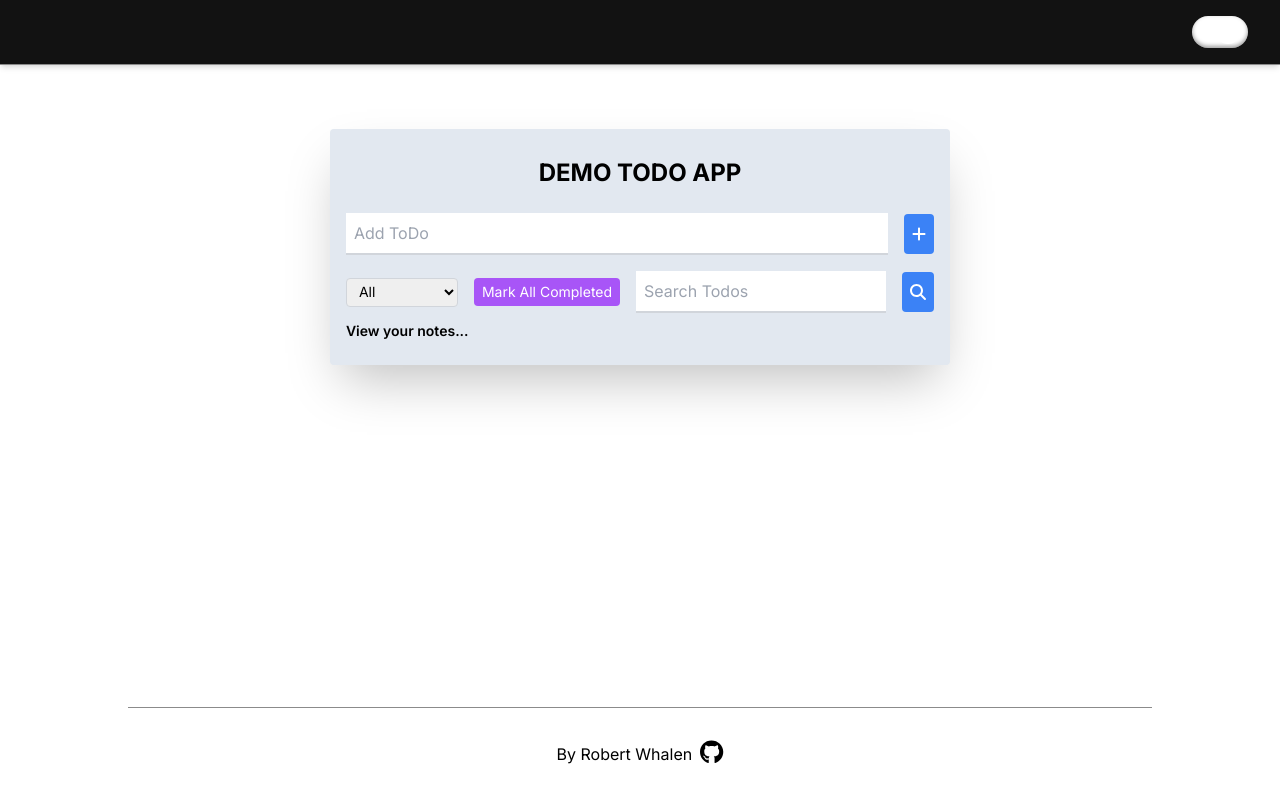
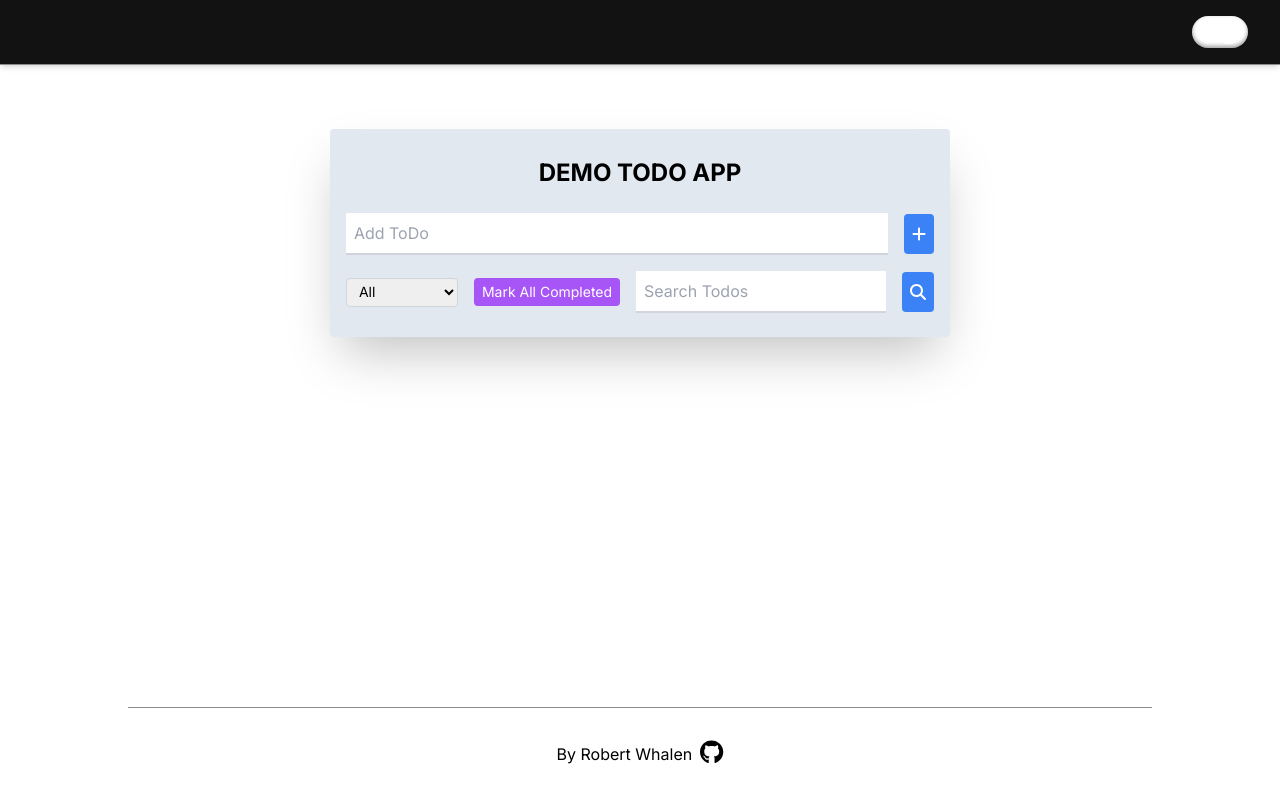
Before and after one commit to R-Whalen/Redux-ToDo, a Next.js app: page / in a window 1280 px wide. Built offline with nearby package versions, Linux system fonts and the light colour scheme.

Commit message:
make it so "view your notes..." only appears if there is something to view

```diff
--- a/src/app/components/ToDoList.tsx
+++ b/src/app/components/ToDoList.tsx
@@ -23,7 +23,7 @@ const ToDoList = () => {
     })
     return (
         <ul>
-            <li className='my-2 text-sm font-semibold'>View your notes...</li>
+            <li className='my-2 text-sm font-semibold'>{filteredToDos.length ? 'View your notes...' : ''}</li>
             {filteredToDos.map((todo: IToDo, index: number) => {
                 return (
                     <Fragment key={index}>
```
